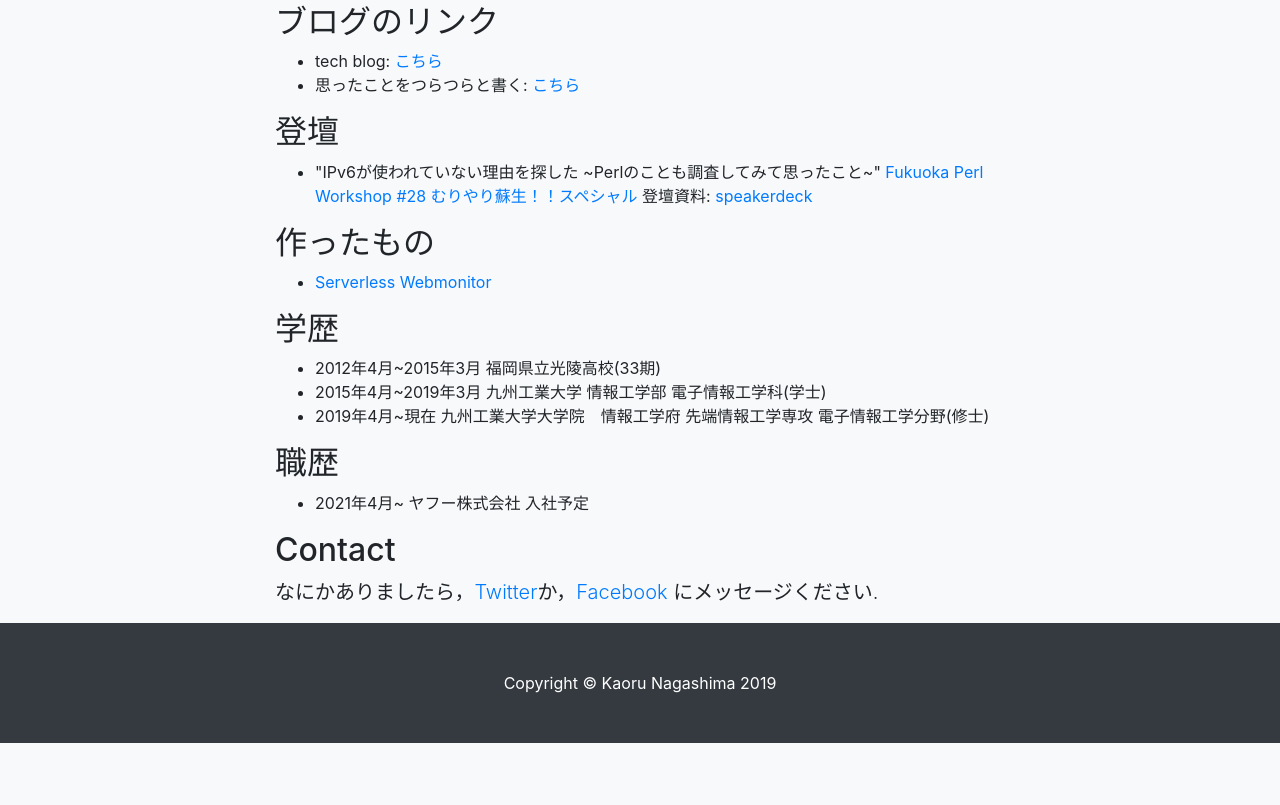
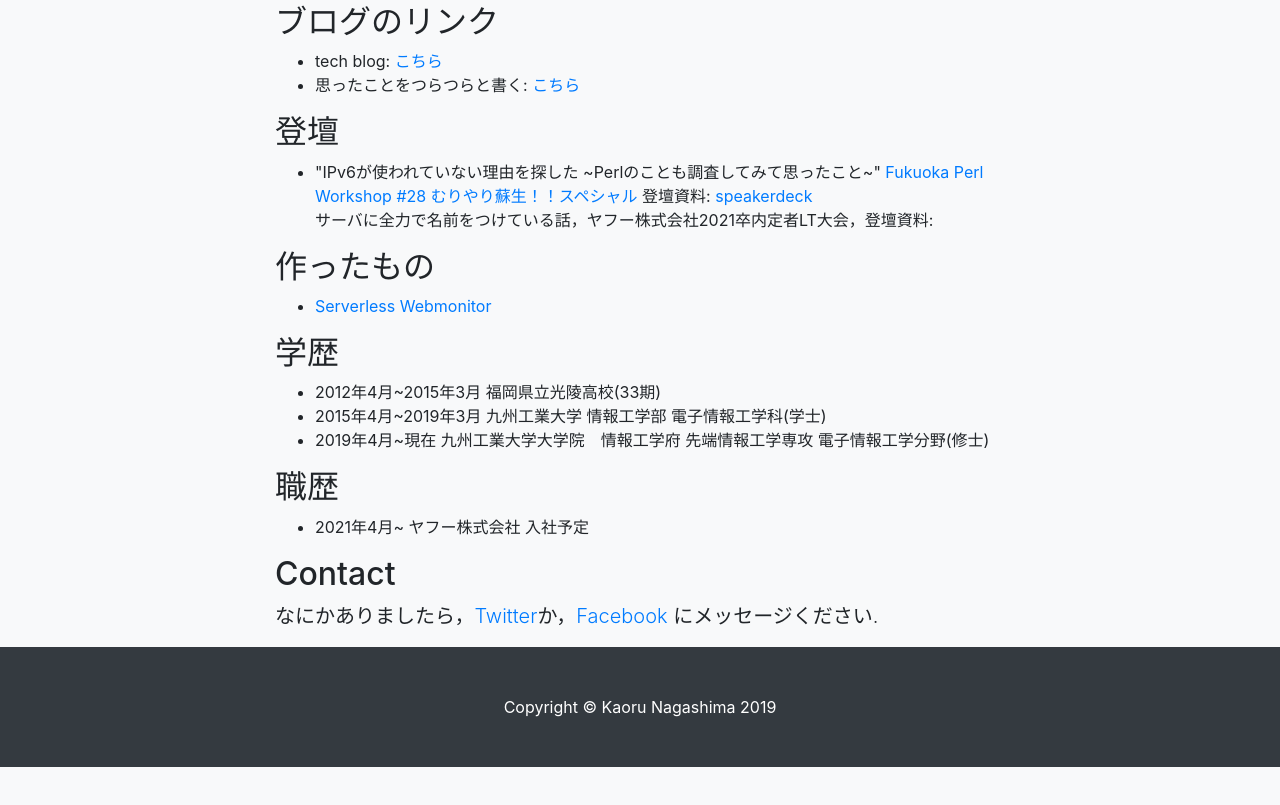
Before and after one commit to nkchan/nkchan.github.io, a website with bundled scripts: page index.html in a window 1280 px wide. Shown: the part 1448-2253 px from the top of the page. Built offline with nearby package versions, Linux system fonts and the light colour scheme.

Commit message:
add 登壇

```diff
--- a/index.html
+++ b/index.html
@@ -107,6 +107,8 @@
           <h2>登壇</h2>
           <ul>
             <li>"IPv6が使われていない理由を探した ~Perlのことも調査してみて思ったこと~" <a href="https://fukuokapm.connpass.com/event/119196/">Fukuoka Perl Workshop #28 むりやり蘇生！！スペシャル</a> 登壇資料: <a href="https://speakerdeck.com/nkchan/ipv6gashi-wareteinaili-you-wotan-sita">speakerdeck</a> </li>
+			<il> サーバに全力で名前をつけている話，ヤフー株式会社2021卒内定者LT大会，登壇資料: <a href="https://speakerdeck.com/nkchan/sabaniquan-li-deming-qian-wotuketeiruhua"></a>
+			</li>
           </ul>
           <h2>作ったもの</h2>
           <ul>
```
